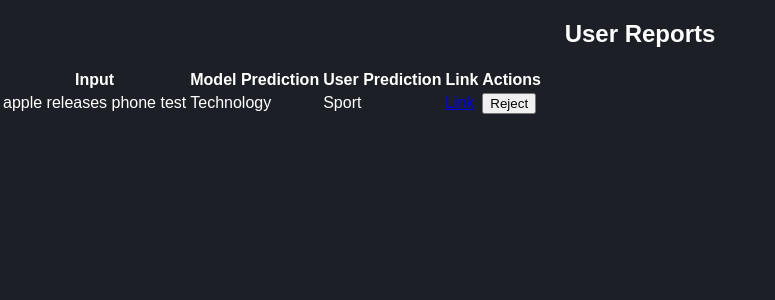
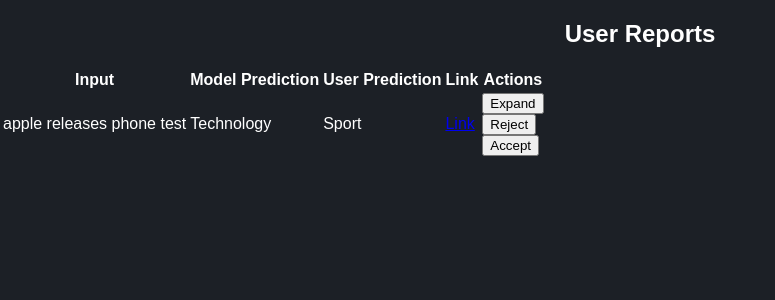
Before and after one commit to DanDovhun/Title-Classer, a Django app: page /admin/reports/ in a window 1280 px wide. Shown: the part 71-371 px from the top of the page, without its empty margins (0-775 px from the left). Run offline with Django 5.2, Linux system fonts and the light colour scheme; the visitor is signed in with stand-in values (Sample User, id 1); data comes from the database, SQL or seed files in the repository; both versions use the stored data as it was after the commit.

Commit message:
Added buttons for Accepting and expanding the reports by Admin

```diff
--- a/app/admin_panel/templates/admin_reports.html
+++ b/app/admin_panel/templates/admin_reports.html
@@ -24,8 +24,22 @@
           <form action="{% url 'admin_reports' %}" method="post">
             {% csrf_token %}
             <input type="hidden" name="report_id" value="{{report.id}}" />
+            <button class="expand" type="submit" name="expand_report">
+              Expand
+            </button>
+          </form>
+          <form action="{% url 'admin_reports' %}" method="post">
+            {% csrf_token %}
+            <input type="hidden" name="report_id" value="{{report.id}}" />
             <button class="reject-btn" type="submit" name="reject_report">
               Reject
+            </button>
+          </form>
+          <form action="{% url 'admin_reports' %}" method="post">
+            {% csrf_token %}
+            <input type="hidden" name="report_id" value="{{report.id}}" />
+            <button class="accept-btn" type="submit" name="accept_report">
+              Accept
             </button>
           </form>
         </td>
```
Also changed, not shown: app/db.sqlite3.
